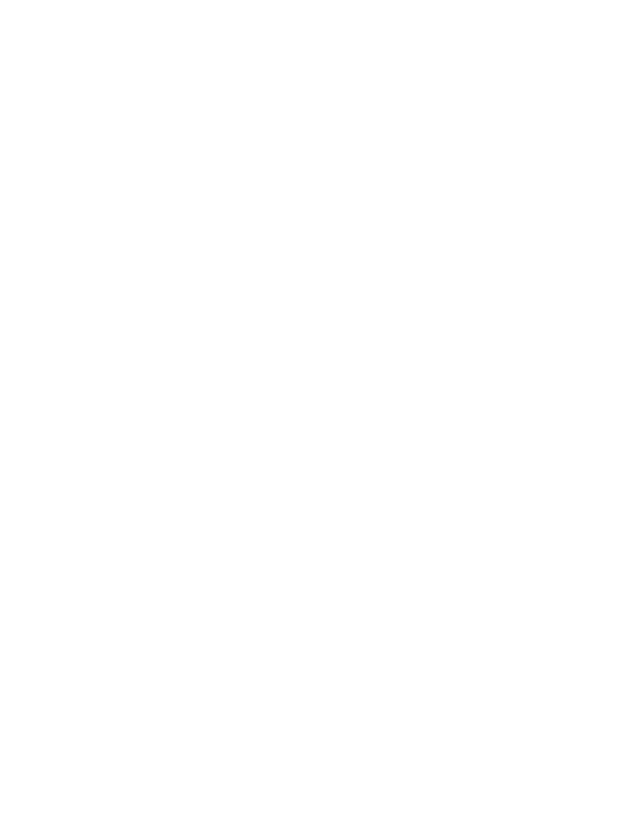
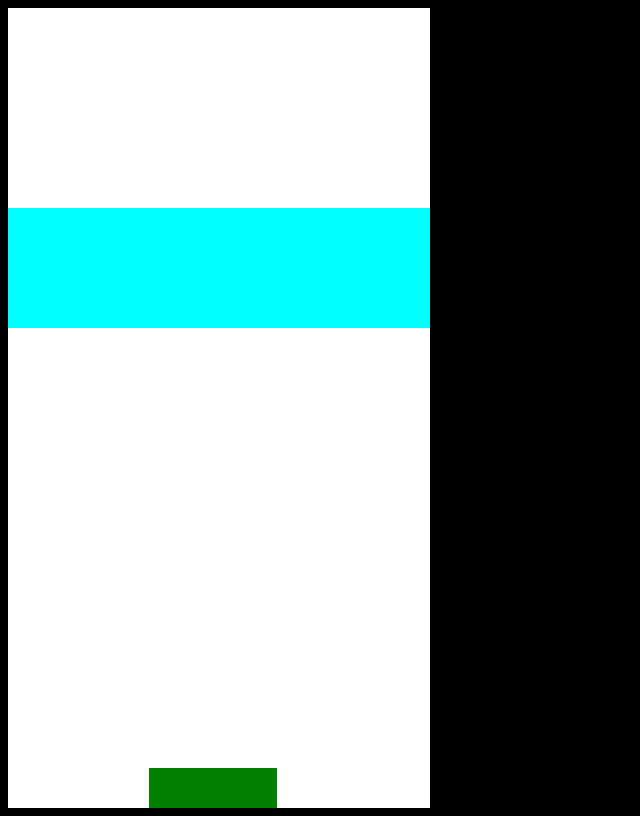
Before and after one commit to haukenpy/sign-up-form, a plain HTML site: page index.html in a window 1280 px wide. Shown: the whole page, without its empty margins (0-640 px from the left). Drawn offline with Linux system fonts and the light colour scheme.

Commit message:
Generated 3 divs. placing the background-container, title-container and footer

```diff
--- a/index.html
+++ b/index.html
@@ -7,6 +7,24 @@
     <link rel="stylesheet" href="styles.css">
 </head>
 <body>
+    <div class="image-container">
+        <div class="title-container"></div>
+        <div class="footer"></div>
+    </div>
+
+    <!--
+        Create a img-container div.
+        -Flex
+        -Flex direction column
+        -Contains 2 new divs.
+        - Div 1 - Title.container
+            - Font with Title
+            - Opacity 20%
+            - Custom Font
+        -Div 2 - credit the creator of the photo.
+            -located at bottom of page, centered.
+            -white text. - Give a shoutout to Mariana Medvedeva
+    -->
 
 
     <script src="script.js"></script>
--- a/styles.css
+++ b/styles.css
@@ -0,0 +1,29 @@
+body {
+    display: flex;
+    background-color: black;
+}
+
+.image-container {
+    position: relative;
+    background-color: white;
+
+    height: 100vh;
+    width: 33vw;
+}
+
+.title-container {
+    position: absolute;
+    margin-top: 25vh;
+    background-color: cyan;
+    height: 15vh;
+    width: 33vw;
+}
+
+.footer {
+    background-color: green;
+    position: absolute;
+    bottom: 0;
+    left: 11vw;
+    height: 5vh;
+    width: 10vw;
+}
```
